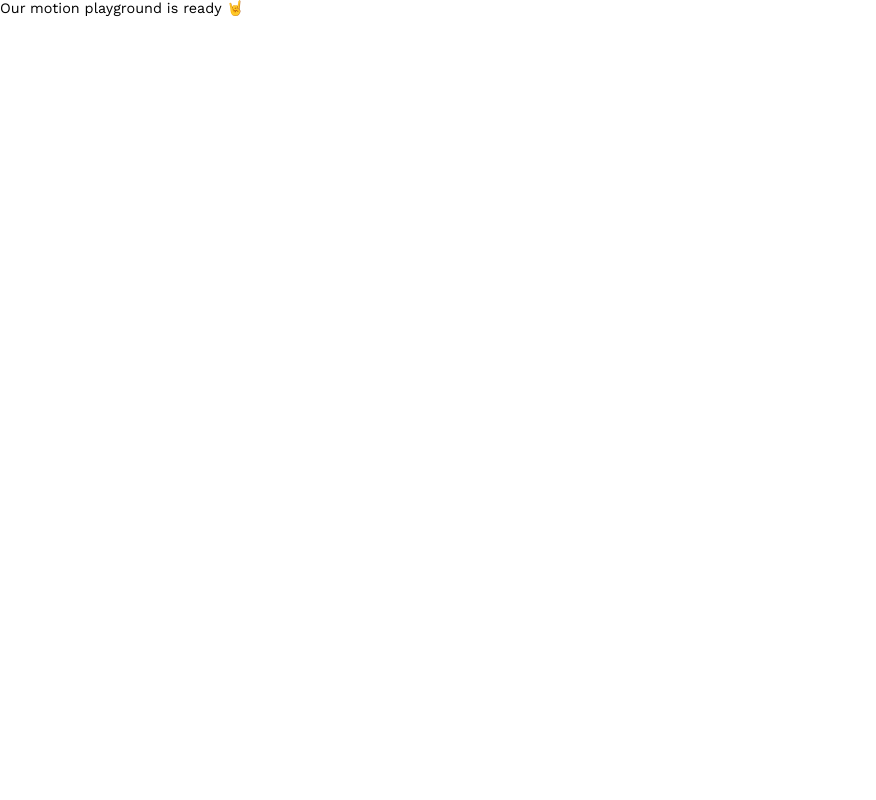
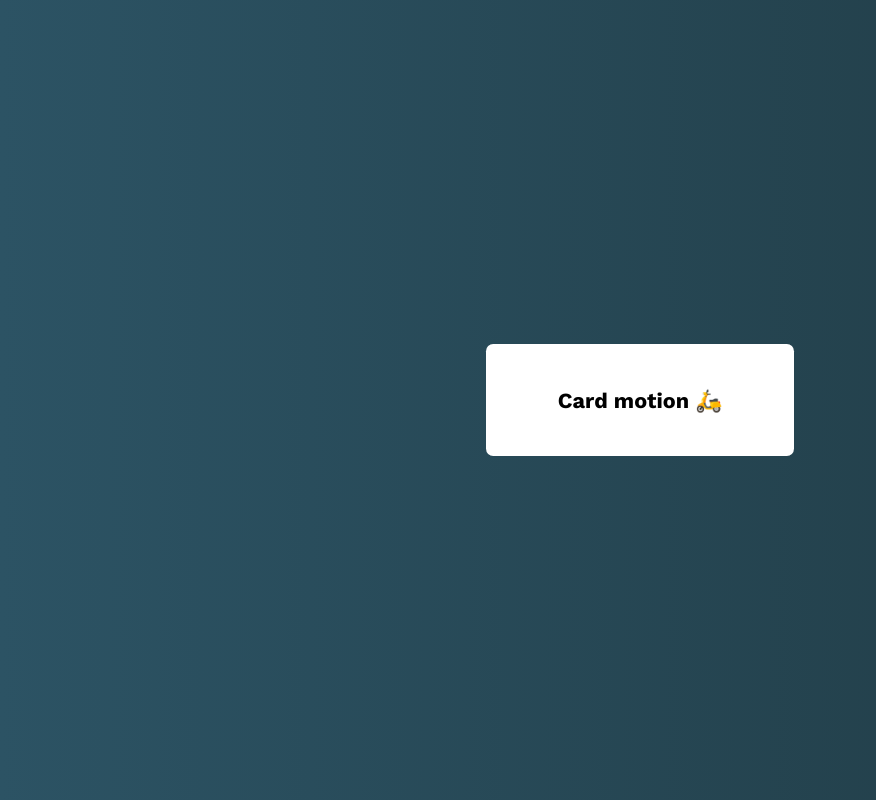
Before and after one commit to luigilupini/framer-react-carousel, a React (Vite) app: page / in a window 1280 px wide. Shown: the whole page, without its empty margins (0-876 px from the left). Built offline with nearby package versions, Linux system fonts and the light colour scheme.

Commit message:
1) Card component (without `motion`) setup

```diff
--- a/package.json
+++ b/package.json
@@ -11,7 +11,8 @@
   "dependencies": {
     "framer-motion": "^7.5.3",
     "react": "^18.2.0",
-    "react-dom": "^18.2.0"
+    "react-dom": "^18.2.0",
+    "styled-components": "^5.3.6"
   },
   "devDependencies": {
     "@types/react": "^18.0.17",
--- a/src/App.jsx
+++ b/src/App.jsx
@@ -1,8 +1,49 @@
 import { useState } from "react";
+import styled from "styled-components";
 import { motion } from "framer-motion";
 
 function App() {
-  return <div className="App">Our motion playground is ready 🤘</div>;
+  const [isOpen, setIsOpen] = useState(false);
+  return (
+    <AppWrapper>
+      <Card onClick={() => setIsOpen(!isOpen)}>
+        <motion.h2>Card motion 🛵</motion.h2>
+        {isOpen && (
+          <Content>
+            <p>
+              Lorem ipsum dolor sit amet, consectetur adipisicing elit.
+              Reiciendis consequatur sint obcaecati veritatis labore saepe eius
+              culpa illo consectetur qui?
+            </p>
+            <p>
+              Lorem ipsum dolor sit amet, consectetur adipisicing elit.
+              Reiciendis consequatur sint?
+            </p>
+          </Content>
+        )}
+      </Card>
+    </AppWrapper>
+  );
 }
 
+const AppWrapper = styled.div`
+  min-height: 100vh;
+  display: flex;
+  justify-content: center;
+  align-items: center;
+`;
+
+const Card = styled(motion.div)`
+  background: white;
+  padding: 3rem 5rem;
+  border-radius: 0.5rem;
+`;
+
+const Content = styled(motion.div)`
+  p {
+    padding-top: 1rem;
+    line-height: 150%;
+  }
+`;
+
 export default App;
--- a/src/index.css
+++ b/src/index.css
@@ -13,4 +13,5 @@ html {
 html,
 body {
   height: 100%;
+  background: linear-gradient(to right, #2c5364, #203a43);
 }
```
Also changed, not shown: 1 other file (tests, documents, lock files or other folders).
